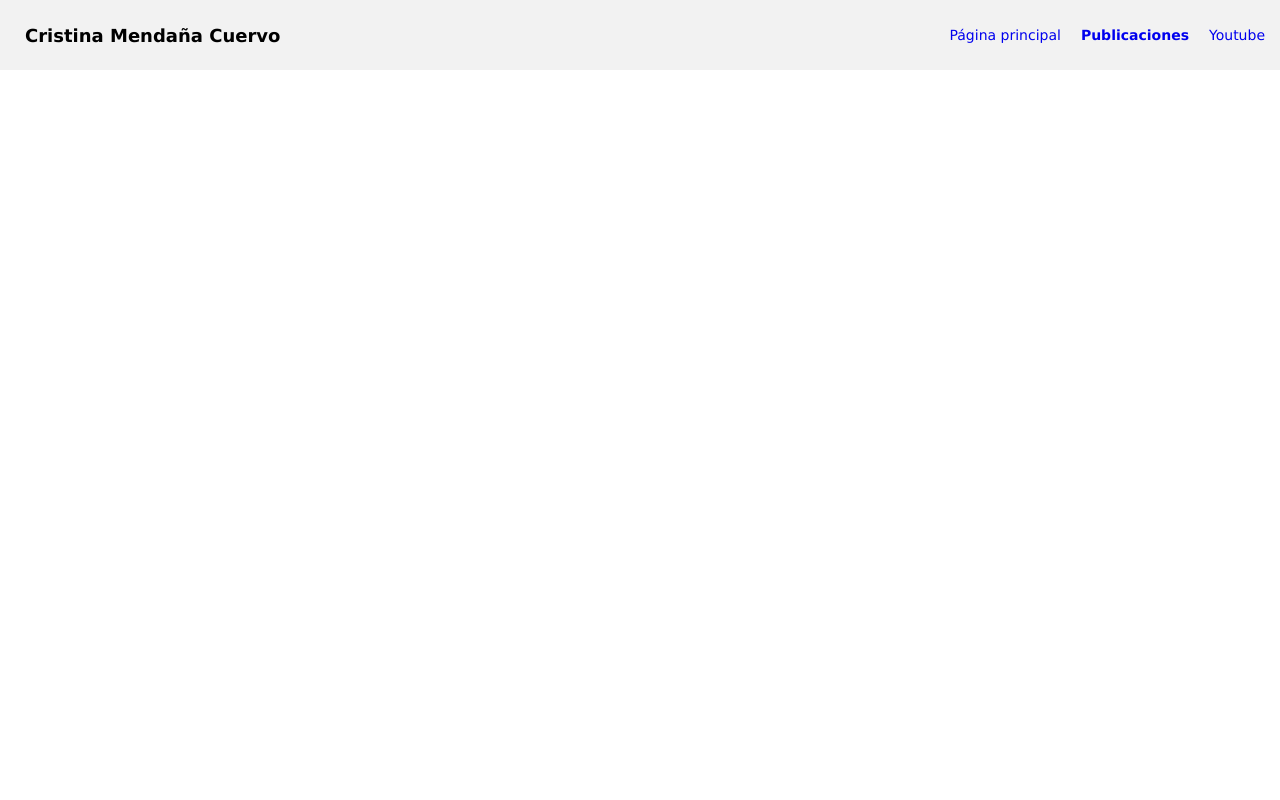
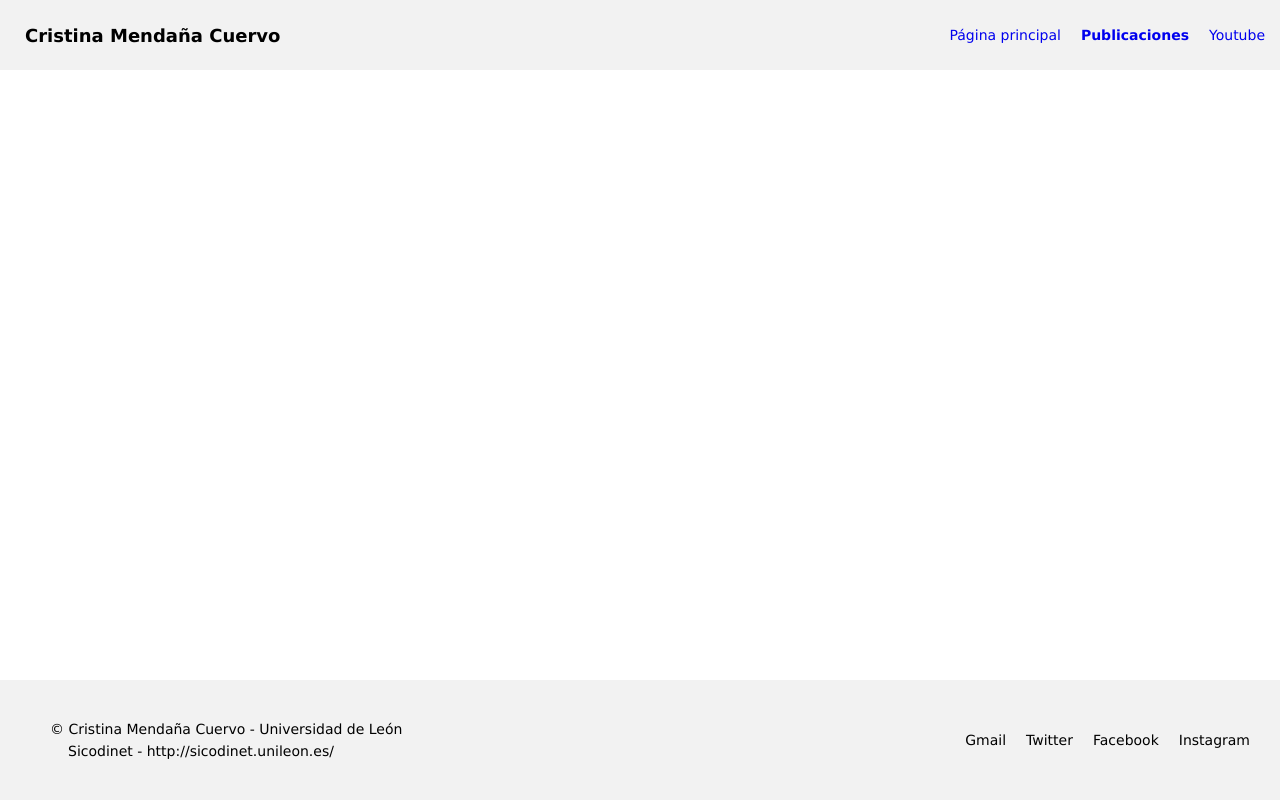
Before and after one commit to ProyectoCristina/ProyectoCristina.github.io, a plain HTML site: page publicaciones.html in a window 1280 px wide. Drawn offline with Linux system fonts and the light colour scheme.

Commit message:
Footer v1.0

```diff
--- a/css/main.css
+++ b/css/main.css
@@ -39,6 +39,7 @@ header nav {
     height: 30px;
     width: 50vw;
     margin-top: 10px;
+    margin-right: 10px;
     display: flex;
     justify-content: flex-end;
 }
@@ -52,14 +53,78 @@ header nav .nav-right-section {
     align-items: center;
 }
 
-nav .nav-right-section a {
+header nav .nav-right-section a {
     margin-right: 10px;
     padding: 5px;
     font-size: 1.4rem;
     font-weight: 400;
     text-decoration: none;
+    color: #000;
 }
 
 nav #ul-li--title {
     font-weight: bold;
 }
+
+
+
+
+
+
+
+
+
+
+
+footer {
+    width: 100%;
+    min-height: 120px;
+    position: absolute;
+    bottom: 0;
+    display: flex;
+    background-color: #f2f2f2;
+}
+
+footer div {
+    justify-content: left;
+    min-height: 30px;
+    width: 50vw;
+    margin: auto 50px;
+    font-size: 1.4rem;
+    font-weight: 500;
+    line-height: 2.2rem;
+}
+
+footer div a {
+    margin-left: 18px;
+    text-decoration: none;
+    font-weight: 500;
+    color: black;
+}
+
+footer nav {
+    justify-content: flex-end;
+    height: 30px;
+    width: 50vw;
+    margin: auto 15px;
+    display: flex;
+    justify-content: flex-end;
+}
+
+footer nav .footer-right-section {
+    min-width: 250px;
+    height: auto;
+    display: flex;
+    list-style: none;
+    justify-content: center;
+    align-items: center;
+}
+
+footer nav .footer-right-section a {
+    margin-right: 10px;
+    padding: 5px;
+    font-size: 1.4rem;
+    font-weight: 400;
+    text-decoration: none;
+    color: black;
+}
--- a/css/publicaciones.css
+++ b/css/publicaciones.css
@@ -63,3 +63,69 @@ nav .nav-right-section a {
 nav #ul-li--title {
     font-weight: bold;
 }
+
+
+
+
+
+
+
+
+
+
+
+
+
+
+footer {
+    width: 100%;
+    min-height: 120px;
+    position: absolute;
+    bottom: 0;
+    display: flex;
+    background-color: #f2f2f2;
+}
+
+footer div {
+    justify-content: left;
+    min-height: 30px;
+    width: 50vw;
+    margin: auto 50px;
+    font-size: 1.4rem;
+    font-weight: 500;
+    line-height: 2.2rem;
+}
+
+footer div a {
+    margin-left: 18px;
+    text-decoration: none;
+    font-weight: 500;
+    color: black;
+}
+
+footer nav {
+    justify-content: flex-end;
+    height: 30px;
+    width: 50vw;
+    margin: auto 15px;
+    display: flex;
+    justify-content: flex-end;
+}
+
+footer nav .footer-right-section {
+    min-width: 250px;
+    height: auto;
+    display: flex;
+    list-style: none;
+    justify-content: center;
+    align-items: center;
+}
+
+footer nav .footer-right-section a {
+    margin-right: 10px;
+    padding: 5px;
+    font-size: 1.4rem;
+    font-weight: 400;
+    text-decoration: none;
+    color: black;
+}
--- a/publicaciones.html
+++ b/publicaciones.html
@@ -19,5 +19,20 @@
             </ul>
         </nav>
     </header>
+    <main></main>
+    <footer>
+        <div>
+            <p>© Cristina Mendaña Cuervo - Universidad de León</p>
+            <a href="http://sicodinet.unileon.es/">Sicodinet - http://sicodinet.unileon.es/</a>
+        </div>
+        <nav>
+            <ul class="footer-right-section">
+                <li> <a href="#">Gmail</a> </li>
+                <li> <a href="#">Twitter</a> </li>
+                <li> <a href="#">Facebook</a> </li>
+                <li> <a href="#">Instagram</a> </li>
+            </ul>
+        </nav>
+    </footer>
 </body>
 </html>
```
Also changed, not shown: index.html (+3 -3 lines).
